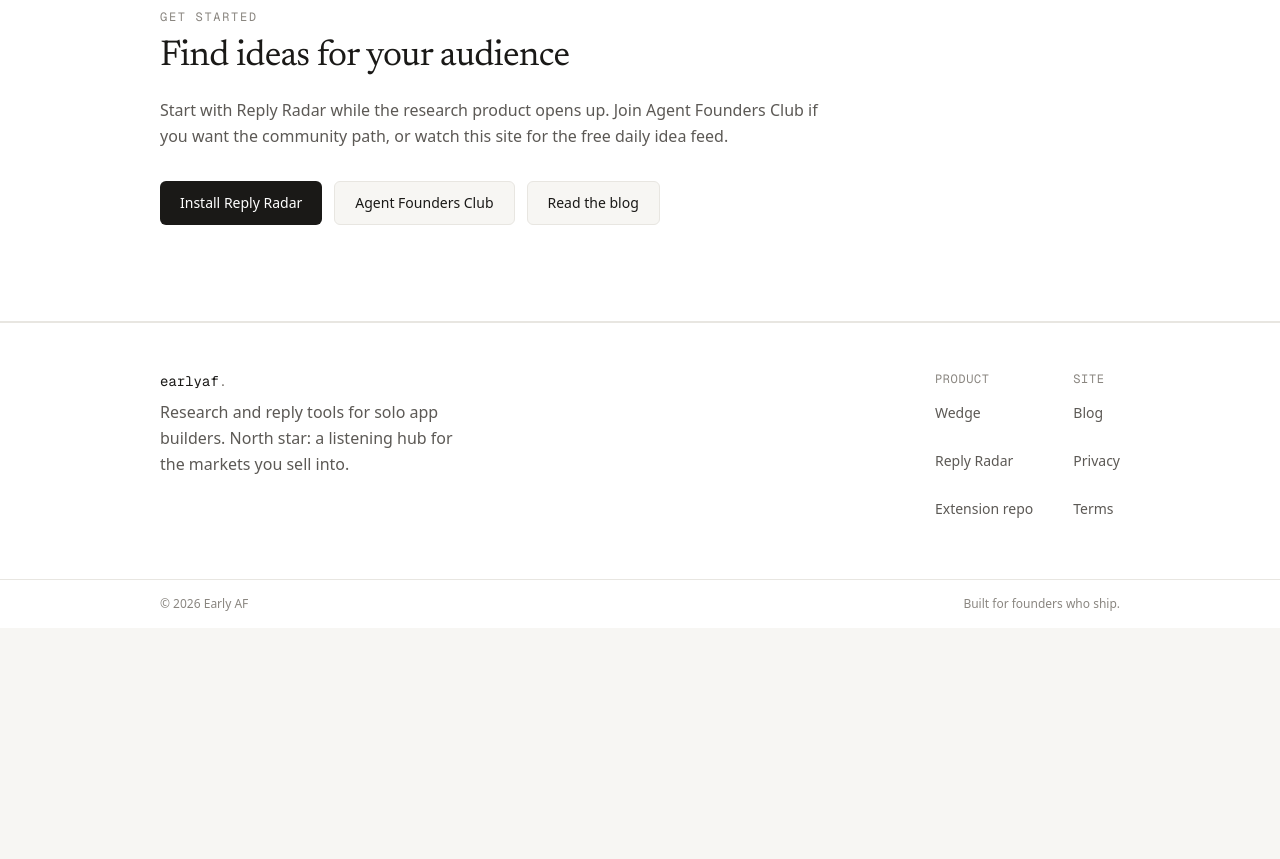
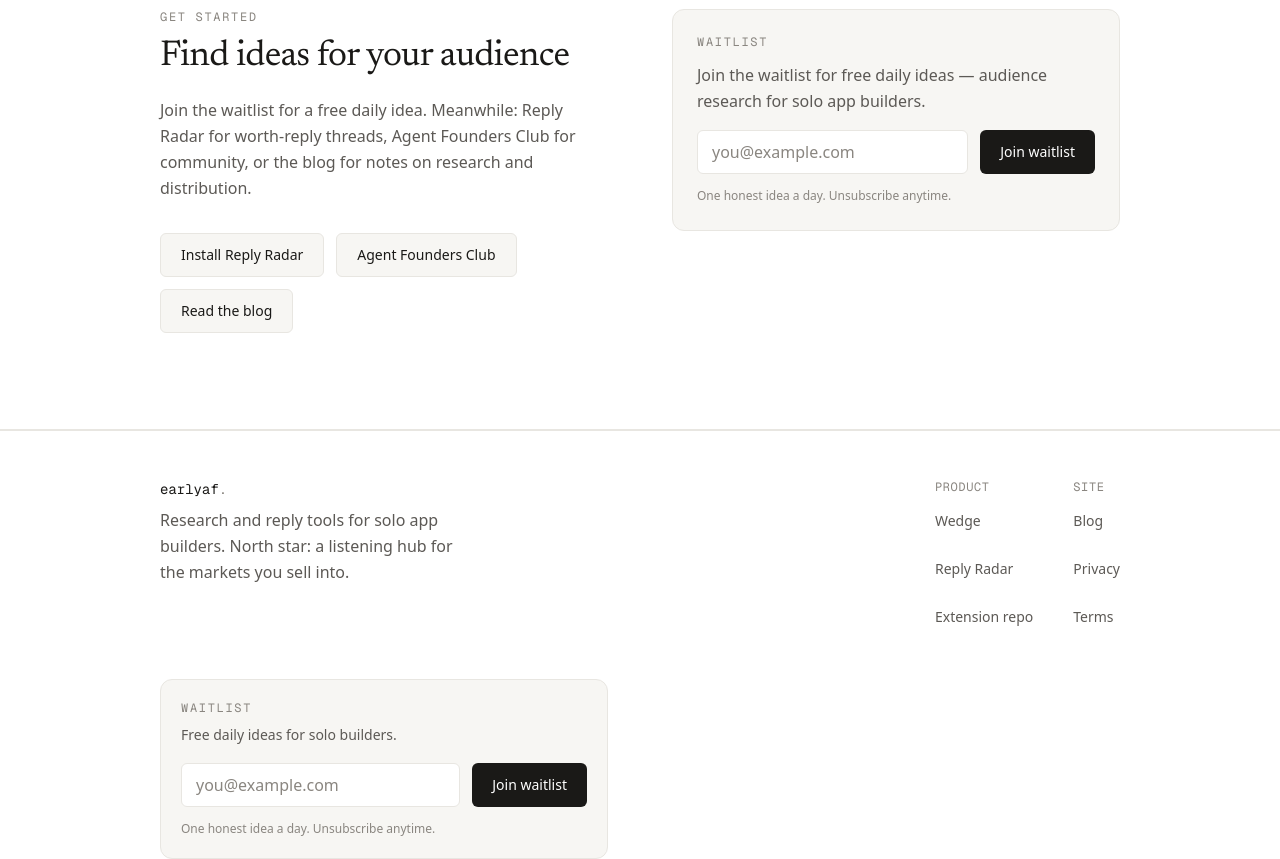
Before and after one commit to robbybuilds/earlyaf-web, a Next.js app: page / in a window 1280 px wide. Shown: the part 2420-3279 px from the top of the page. Before the commit the page ends 3048 px from the top, so only its background shows below. Built offline with nearby package versions, Linux system fonts and the light colour scheme; no server answers.

Commit message:
feat: scaffold Loops waitlist email capture with placeholder
Add WaitlistForm that POSTs to the Loops public form endpoint when
NEXT_PUBLIC_LOOPS_FORM_ID is set; otherwise shows a Coming soon /
disabled placeholder. Place on homepage #waitlist and footer.

```diff
--- a/src/app/page.tsx
+++ b/src/app/page.tsx
@@ -1,5 +1,6 @@
 import Link from "next/link";
 import type { Metadata } from "next";
+import { WaitlistForm } from "@/components/WaitlistForm";
 import { siteConfig } from "@/lib/site";
 
 export const metadata: Metadata = {
@@ -174,9 +175,10 @@ export default function HomePage() {
         </div>
       </section>
 
-      {/* CTA / get started */}
+      {/* CTA / get started + waitlist */}
       <section id="get-started" className="scroll-mt-16 border-b border-rule bg-surface">
         <div className="mx-auto max-w-5xl px-5 py-20 sm:px-8 sm:py-24">
+          <div className="grid gap-12 lg:grid-cols-2 lg:gap-16 lg:items-start">
             <div className="max-w-2xl">
               <p className="font-mono text-xs uppercase tracking-[0.14em] text-ink-faint">
                 Get started
@@ -185,14 +187,14 @@ export default function HomePage() {
                 Find ideas for your audience
               </h2>
               <p className="mt-5 text-base leading-relaxed text-ink-muted">
-              Start with Reply Radar while the research product opens up. Join Agent Founders Club if you want the community path, or watch this site for the free daily idea feed.
+                Join the waitlist for a free daily idea. Meanwhile: Reply Radar for worth-reply threads, Agent Founders Club for community, or the blog for notes on research and distribution.
               </p>
               <div className="mt-8 flex flex-wrap gap-3">
                 <a
                   href={siteConfig.links.replyRadar}
                   target="_blank"
                   rel="noopener noreferrer"
-                className="inline-flex min-h-11 items-center justify-center rounded-md bg-accent px-5 py-2.5 text-sm font-medium text-white hover:bg-accent-hover focus-visible:outline focus-visible:outline-2 focus-visible:outline-offset-2 focus-visible:outline-ink"
+                  className="inline-flex min-h-11 items-center justify-center rounded-md border border-rule bg-canvas px-5 py-2.5 text-sm font-medium text-ink hover:border-ink/20 focus-visible:outline focus-visible:outline-2 focus-visible:outline-offset-2 focus-visible:outline-ink"
                 >
                   Install Reply Radar
                 </a>
@@ -212,6 +214,10 @@ export default function HomePage() {
                 </Link>
               </div>
             </div>
+            <div id="waitlist" className="scroll-mt-16">
+              <WaitlistForm source="earlyaf-web-home" />
+            </div>
+          </div>
         </div>
       </section>
     </>
--- a/src/components/Footer.tsx
+++ b/src/components/Footer.tsx
@@ -1,4 +1,5 @@
 import Link from "next/link";
+import { WaitlistForm } from "@/components/WaitlistForm";
 import { siteConfig } from "@/lib/site";
 
 const footerLinkClassName =
@@ -7,7 +8,8 @@ const footerLinkClassName =
 export function Footer() {
   return (
     <footer className="border-t border-rule bg-surface">
-      <div className="mx-auto flex max-w-5xl flex-col gap-8 px-5 py-12 sm:px-8 sm:flex-row sm:justify-between">
+      <div className="mx-auto flex max-w-5xl flex-col gap-10 px-5 py-12 sm:px-8">
+        <div className="flex flex-col gap-8 sm:flex-row sm:justify-between">
           <div>
             <p className="font-mono text-sm text-ink">
               {siteConfig.name}
@@ -49,6 +51,10 @@ export function Footer() {
             </div>
           </div>
         </div>
+        <div className="max-w-md">
+          <WaitlistForm variant="compact" source="earlyaf-web-footer" />
+        </div>
+      </div>
       <div className="border-t border-rule">
         <div className="mx-auto flex max-w-5xl flex-col gap-1 px-5 py-4 sm:flex-row sm:items-center sm:justify-between sm:px-8">
           <p className="text-xs text-ink-faint">
--- /dev/null
+++ b/src/components/WaitlistForm.tsx
@@ -0,0 +1,250 @@
+"use client";
+
+import { FormEvent, useId, useState } from "react";
+
+type WaitlistFormProps = {
+  /** Compact layout for footer / secondary surfaces */
+  variant?: "default" | "compact";
+  className?: string;
+  /** Hidden Loops `source` contact property */
+  source?: string;
+};
+
+type Status =
+  | { kind: "idle" }
+  | { kind: "loading" }
+  | { kind: "success" }
+  | { kind: "error"; message: string };
+
+const FORM_ID = process.env.NEXT_PUBLIC_LOOPS_FORM_ID?.trim() ?? "";
+
+function loopsEndpoint(formId: string) {
+  return `https://app.loops.so/api/newsletter-form/${formId}`;
+}
+
+/**
+ * Waitlist email capture for Loops.so.
+ *
+ * Live path: client POST (application/x-www-form-urlencoded) to the public
+ * Loops form endpoint. No API key. See docs/WAITLIST-LOOPS.md.
+ *
+ * Ops: set NEXT_PUBLIC_LOOPS_FORM_ID on Vercel (project earlyaf-web) and locally
+ * in .env.local, then redeploy. Until then this renders a calm Coming soon /
+ * disabled placeholder (production) or a subtle ops hint (non-production).
+ */
+export function WaitlistForm({
+  variant = "default",
+  className = "",
+  source = "earlyaf-web",
+}: WaitlistFormProps) {
+  const inputId = useId();
+  const [email, setEmail] = useState("");
+  const [status, setStatus] = useState<Status>({ kind: "idle" });
+
+  const isCompact = variant === "compact";
+  const configured = FORM_ID.length > 0;
+  const isProd = process.env.NODE_ENV === "production";
+
+  async function handleSubmit(event: FormEvent<HTMLFormElement>) {
+    event.preventDefault();
+    if (!configured || status.kind === "loading") return;
+
+    const trimmed = email.trim();
+    if (!trimmed) {
+      setStatus({ kind: "error", message: "Enter an email address." });
+      return;
+    }
+
+    setStatus({ kind: "loading" });
+
+    try {
+      const body = new URLSearchParams({
+        email: trimmed,
+        source,
+      });
+
+      const response = await fetch(loopsEndpoint(FORM_ID), {
+        method: "POST",
+        headers: { "Content-Type": "application/x-www-form-urlencoded" },
+        body: body.toString(),
+      });
+
+      if (response.status === 429) {
+        setStatus({
+          kind: "error",
+          message: "Too many signups — try again in a little while.",
+        });
+        return;
+      }
+
+      const data = (await response.json()) as {
+        success?: boolean;
+        message?: string;
+      };
+
+      if (!response.ok || data.success === false) {
+        setStatus({
+          kind: "error",
+          message: data.message ?? "Something went wrong. Please try again.",
+        });
+        return;
+      }
+
+      setEmail("");
+      setStatus({ kind: "success" });
+    } catch {
+      setStatus({
+        kind: "error",
+        message: "Network error. Check your connection and try again.",
+      });
+    }
+  }
+
+  if (!configured) {
+    return (
+      <PlaceholderForm
+        inputId={inputId}
+        isCompact={isCompact}
+        isProd={isProd}
+        className={className}
+      />
+    );
+  }
+
+  if (status.kind === "success") {
+    return (
+      <div
+        className={`rounded-xl border border-rule bg-canvas p-5 sm:p-6 ${className}`}
+        role="status"
+      >
+        <p className="font-mono text-xs uppercase tracking-[0.14em] text-ink-faint">
+          Waitlist
+        </p>
+        <p className="mt-3 text-base leading-relaxed text-ink">
+          You&apos;re on the list. We&apos;ll send free daily ideas for solo builders —
+          no spam.
+        </p>
+      </div>
+    );
+  }
+
+  return (
+    <form
+      onSubmit={handleSubmit}
+      className={`rounded-xl border border-rule bg-canvas ${isCompact ? "p-4 sm:p-5" : "p-5 sm:p-6"} ${className}`}
+      noValidate
+    >
+      <p className="font-mono text-xs uppercase tracking-[0.14em] text-ink-faint">
+        Waitlist
+      </p>
+      {!isCompact && (
+        <p className="mt-3 text-base leading-relaxed text-ink-muted">
+          Join the waitlist for free daily ideas — audience research for solo app
+          builders.
+        </p>
+      )}
+      {isCompact && (
+        <p className="mt-2 text-sm leading-relaxed text-ink-muted">
+          Free daily ideas for solo builders.
+        </p>
+      )}
+
+      <div className={`mt-4 flex flex-col gap-3 ${isCompact ? "sm:flex-row sm:items-end" : "sm:flex-row sm:items-end"}`}>
+        <div className="min-w-0 flex-1">
+          <label htmlFor={inputId} className="sr-only">
+            Email address
+          </label>
+          <input
+            id={inputId}
+            name="email"
+            type="email"
+            autoComplete="email"
+            inputMode="email"
+            required
+            value={email}
+            onChange={(e) => {
+              setEmail(e.target.value);
+              if (status.kind === "error") setStatus({ kind: "idle" });
+            }}
+            placeholder="you@example.com"
+            disabled={status.kind === "loading"}
+            className="min-h-11 w-full rounded-md border border-rule bg-surface px-3.5 text-base text-ink placeholder:text-ink-faint focus-visible:outline focus-visible:outline-2 focus-visible:outline-offset-2 focus-visible:outline-ink disabled:opacity-60"
+          />
+        </div>
+        <button
+          type="submit"
+          disabled={status.kind === "loading"}
+          className="inline-flex min-h-11 shrink-0 items-center justify-center rounded-md bg-accent px-5 py-2.5 text-sm font-medium text-white transition-colors hover:bg-accent-hover active:scale-[0.98] focus-visible:outline focus-visible:outline-2 focus-visible:outline-offset-2 focus-visible:outline-ink disabled:opacity-60"
+        >
+          {status.kind === "loading" ? "Joining…" : "Join waitlist"}
+        </button>
+      </div>
+
+      {status.kind === "error" && (
+        <p className="mt-3 text-sm text-ink-muted" role="alert">
+          {status.message}
+        </p>
+      )}
+
+      <p className="mt-3 text-xs leading-relaxed text-ink-faint">
+        One honest idea a day. Unsubscribe anytime.
+      </p>
+    </form>
+  );
+}
+
+function PlaceholderForm({
+  inputId,
+  isCompact,
+  isProd,
+  className,
+}: {
+  inputId: string;
+  isCompact: boolean;
+  isProd: boolean;
+  className: string;
+}) {
+  return (
+    <div
+      className={`rounded-xl border border-dashed border-rule bg-canvas ${isCompact ? "p-4 sm:p-5" : "p-5 sm:p-6"} ${className}`}
+      aria-disabled="true"
+    >
+      <p className="font-mono text-xs uppercase tracking-[0.14em] text-ink-faint">
+        Waitlist
+      </p>
+      <p className={`mt-3 leading-relaxed text-ink-muted ${isCompact ? "text-sm" : "text-base"}`}>
+        {isProd
+          ? "Coming soon — join the waitlist for free daily ideas for solo builders."
+          : "Join the waitlist for free daily ideas — audience research for solo app builders."}
+      </p>
+
+      <div className="mt-4 flex flex-col gap-3 sm:flex-row sm:items-end">
+        <div className="min-w-0 flex-1">
+          <label htmlFor={inputId} className="sr-only">
+            Email address
+          </label>
+          <input
+            id={inputId}
+            type="email"
+            placeholder="you@example.com"
+            disabled
+            className="min-h-11 w-full cursor-not-allowed rounded-md border border-rule bg-surface px-3.5 text-base text-ink-faint placeholder:text-ink-faint opacity-70"
+          />
+        </div>
+        <button
+          type="button"
+          disabled
+          className="inline-flex min-h-11 shrink-0 cursor-not-allowed items-center justify-center rounded-md bg-accent px-5 py-2.5 text-sm font-medium text-white opacity-50"
+        >
+          Join waitlist
+        </button>
+      </div>
+
+      <p className="mt-3 text-xs leading-relaxed text-ink-faint">
+        {isProd
+          ? "Signup isn't live yet. Check back soon."
+          : "Waitlist form coming soon — set NEXT_PUBLIC_LOOPS_FORM_ID (Loops → Forms → Settings). Ops: add on Vercel project earlyaf-web, then redeploy."}
+      </p>
+    </div>
+  );
+}
--- a/src/lib/site.ts
+++ b/src/lib/site.ts
@@ -9,7 +9,7 @@ export const siteConfig = {
   twitter: "@robbybuilds",
   cta: {
     label: "Find ideas for my audience",
-    href: "#get-started",
+    href: "/#waitlist",
   },
   links: {
     replyRadar: "https://github.com/robbybuilds/early-af-reply-radar",
```
Also changed, not shown: 3 other files (tests, documents, lock files or other folders). Lines whose indentation alone changed are shown as unchanged.
